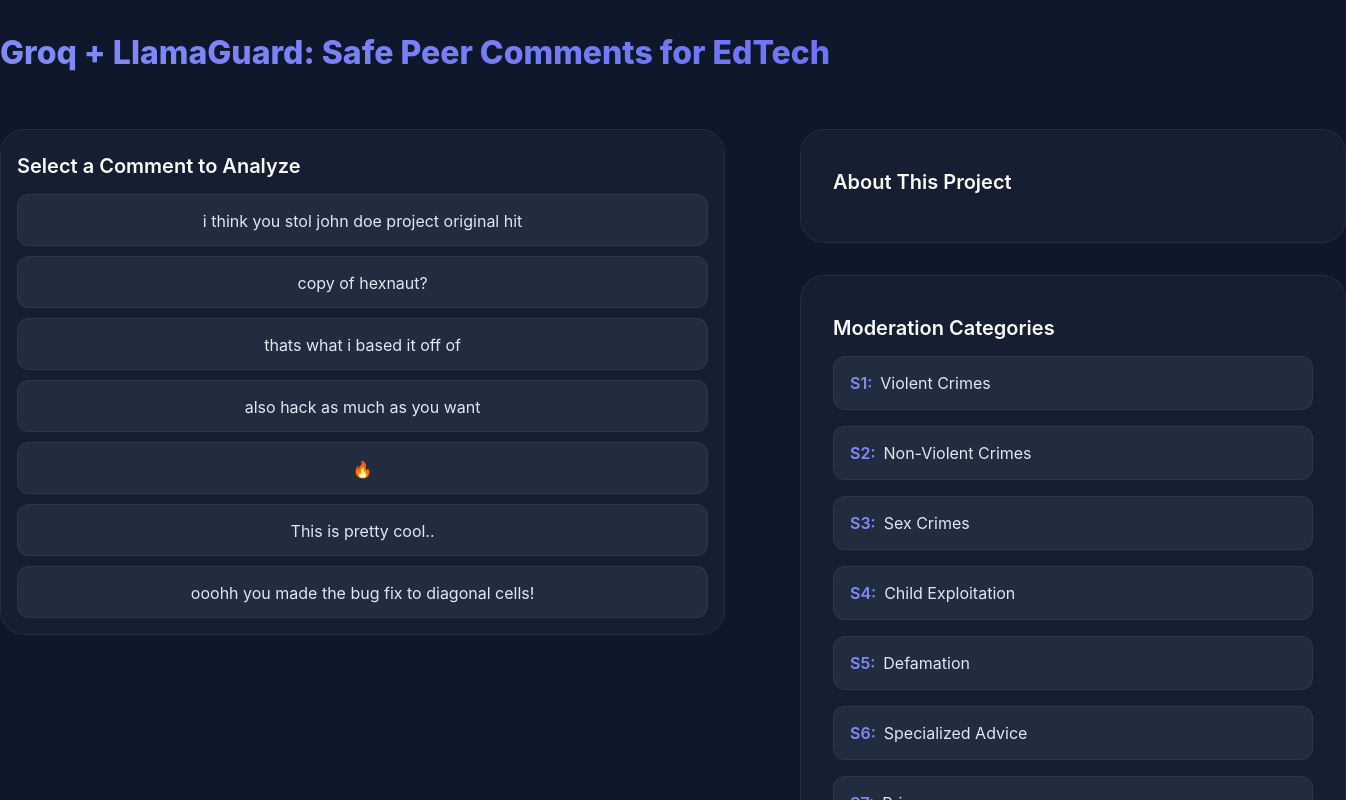
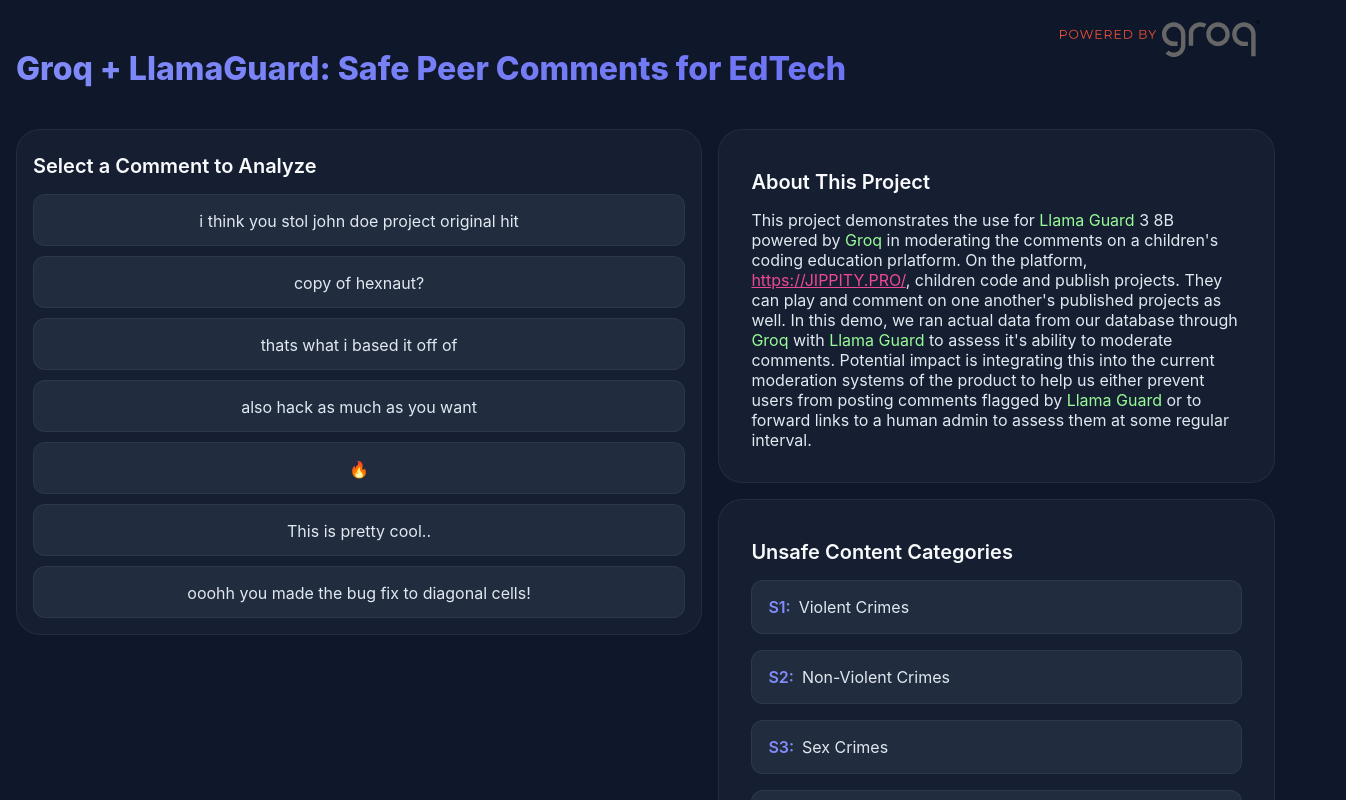
Before and after one commit to kristenmontesano/grok-guard-frontend, a React (Vite) app: page / in a window 1280 px wide. Shown: the top 800 px of the page, 1346 px wide, since content can reach past the window. Built offline with nearby package versions, Linux system fonts and the light colour scheme; no server answers; what groq-sdk would draw is missing.

Commit message:
description and PBG logo

```diff
--- a/src/App.tsx
+++ b/src/App.tsx
@@ -2,6 +2,7 @@
 import CommentList from './components/CommentList';
 import LlamaGuard from './components/LlamaGuard';
 import InfoPanels from './components/InfoPanels';
+import pbgLogo from './assets/PBG mark2 color.svg';
 
 function App() {
   const [selectedComment, setSelectedComment] = React.useState<string | null>(null);
@@ -14,6 +15,7 @@
         {selectedComment && <LlamaGuard comment={selectedComment} />}
       </div>
       <InfoPanels />
+      <img src={pbgLogo} alt="PBG Logo" className="pbg-logo" />
     </div>
   );
 }
--- a/src/components/InfoPanels.tsx
+++ b/src/components/InfoPanels.tsx
@@ -21,11 +21,11 @@
     <div className="right-panels">
       <div className="info-panel">
         <h2>About This Project</h2>
-        {/* You'll add your project description text here */}
+        This project demonstrates the use for <span style={{color: '#98FB98'}}>Llama Guard</span> 3 8B powered by <span style={{color: '#98FB98'}}>Groq</span> in moderating the comments on a children's coding education prlatform. On the platform, <a href="https://jippity.pro/" style={{color: '#ec4899'}}>https://JIPPITY.PRO/</a>, children code and publish projects. They can play and comment on one another's published projects as well. In this demo, we ran actual data from our database through <span style={{color: '#98FB98'}}>Groq</span> with <span style={{color: '#98FB98'}}>Llama Guard</span> to assess it's ability to moderate comments. Potential impact is integrating this into the current moderation systems of the product to help us either prevent users from posting comments flagged by <span style={{color: '#98FB98'}}>Llama Guard</span> or to forward links to a human admin to assess them at some regular interval.
       </div>
 
       <div className="categories-panel">
-        <h2>Moderation Categories</h2>
+        <h2>Unsafe Content Categories</h2>
         {categories.map((category) => (
           <div key={category.code} className="category-item">
             <span className="category-code">{category.code}:</span>
--- a/src/index.css
+++ b/src/index.css
@@ -9,12 +9,12 @@
 }
 
 .container {
-  max-width: 1440px;
-  margin: 0 auto;
-  padding: 0rem;
+  max-width: 98%;
+  margin: 0;
+  padding: 1rem;
   display: grid;
-  grid-template-columns: 60% 1fr; /* Adjusted column ratio */
-  gap: 2rem;
+  grid-template-columns: 55% 1fr;
+  gap: 1rem;
 }
 
 h1, h2 {
@@ -49,7 +49,7 @@
   border-radius: 24px;
   padding: 1rem;
   height: auto;
-  width: 90%; /* Make it fill its grid column */
+  width: 95%; /* Increased from 90% to reduce space between panels */
 }
 
 .comments-list {
@@ -125,7 +125,7 @@
   justify-content: center;
   gap: 0.75rem;
   margin-top: 1rem;
-  width: 94%; /* Make button fill container width */
+  width: 98%; /* Make button fill container width */
   position: relative;
   overflow: hidden;
 }
@@ -189,7 +189,7 @@
   border-radius: 16px;
   padding: 1.25rem;
   margin-top: 1rem;
-  width: 90%; /* Make it fill its grid column */
+  width: 94%; /* Match comments container width */
   animation: fadeIn 0.6s cubic-bezier(0.16, 1, 0.3, 1);
   box-shadow: 0 0 20px rgba(99, 102, 241, 0.1);
 }
@@ -231,7 +231,7 @@
   grid-column: 2;
   display: flex;
   flex-direction: column;
-  gap: 2rem;
+  gap: 1rem;
 }
 
 .info-panel {
@@ -240,7 +240,7 @@
   border: 1px solid rgba(148, 163, 184, 0.1);
   border-radius: 24px;
   padding: 2rem; /* Increased padding for better spacing */
-  width: 100%; /* Make panels fill their container */
+  width: 90%; /* Make panels fill their container */
 }
 
 .categories-panel {
@@ -249,7 +249,7 @@
   border: 1px solid rgba(148, 163, 184, 0.1);
   border-radius: 24px;
   padding: 2rem; /* Increased padding for better spacing */
-  width: 100%; /* Make panels fill their container */
+  width: 90%; /* Make panels fill their container */
 }
 
 .category-item {
@@ -271,3 +271,12 @@
     grid-template-columns: 1fr;
   }
 }
+
+/* Add this to your CSS */
+.pbg-logo {
+  position: absolute;
+  top: 20px;
+  right: 20px;
+  width: 200px; /* Adjust size as needed while maintaining aspect ratio */
+  z-index: 1000; /* Ensure it stays above other content */
+}
```
Also changed, not shown: src/assets/PBG mark2 color.svg (added).
